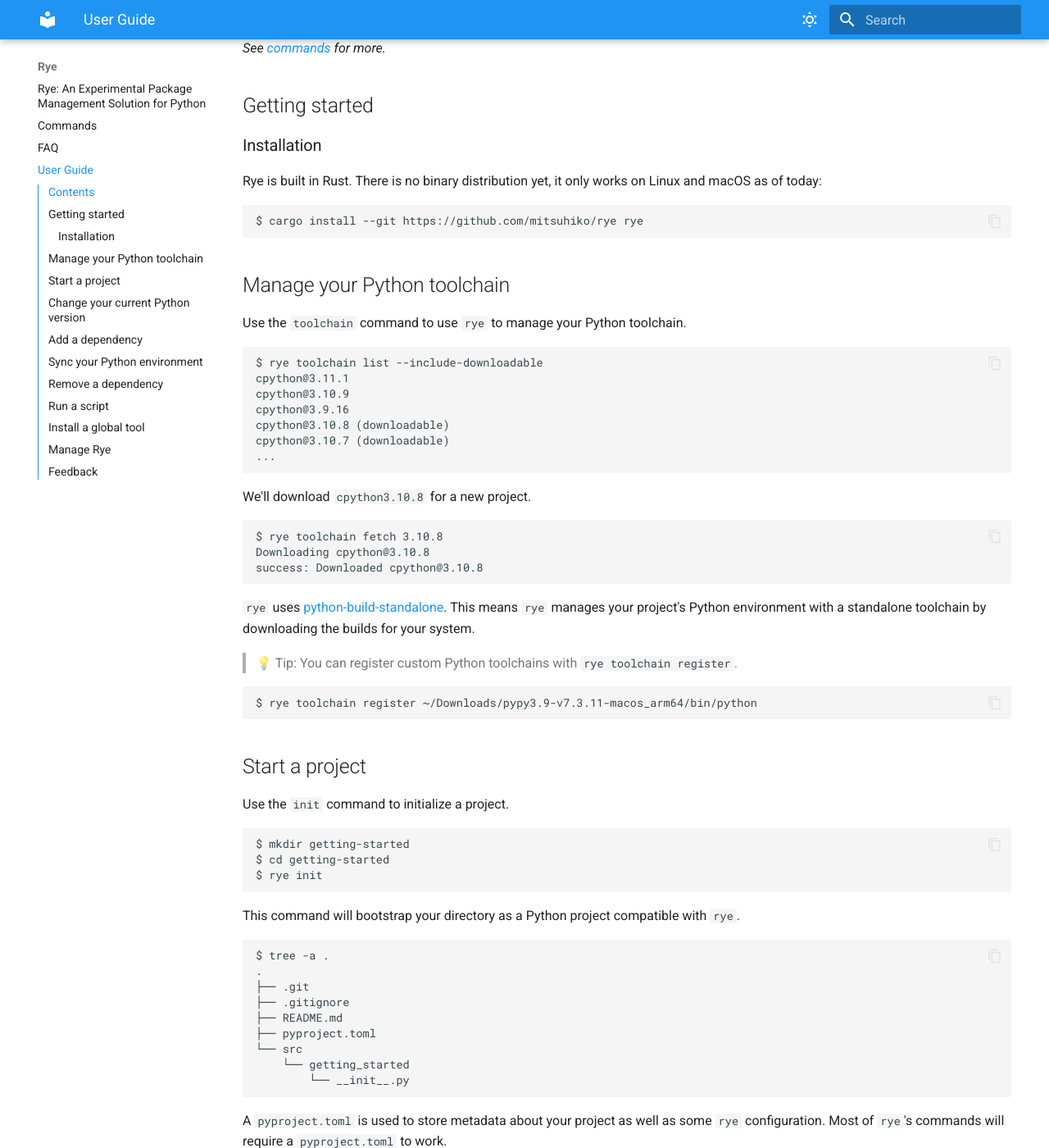
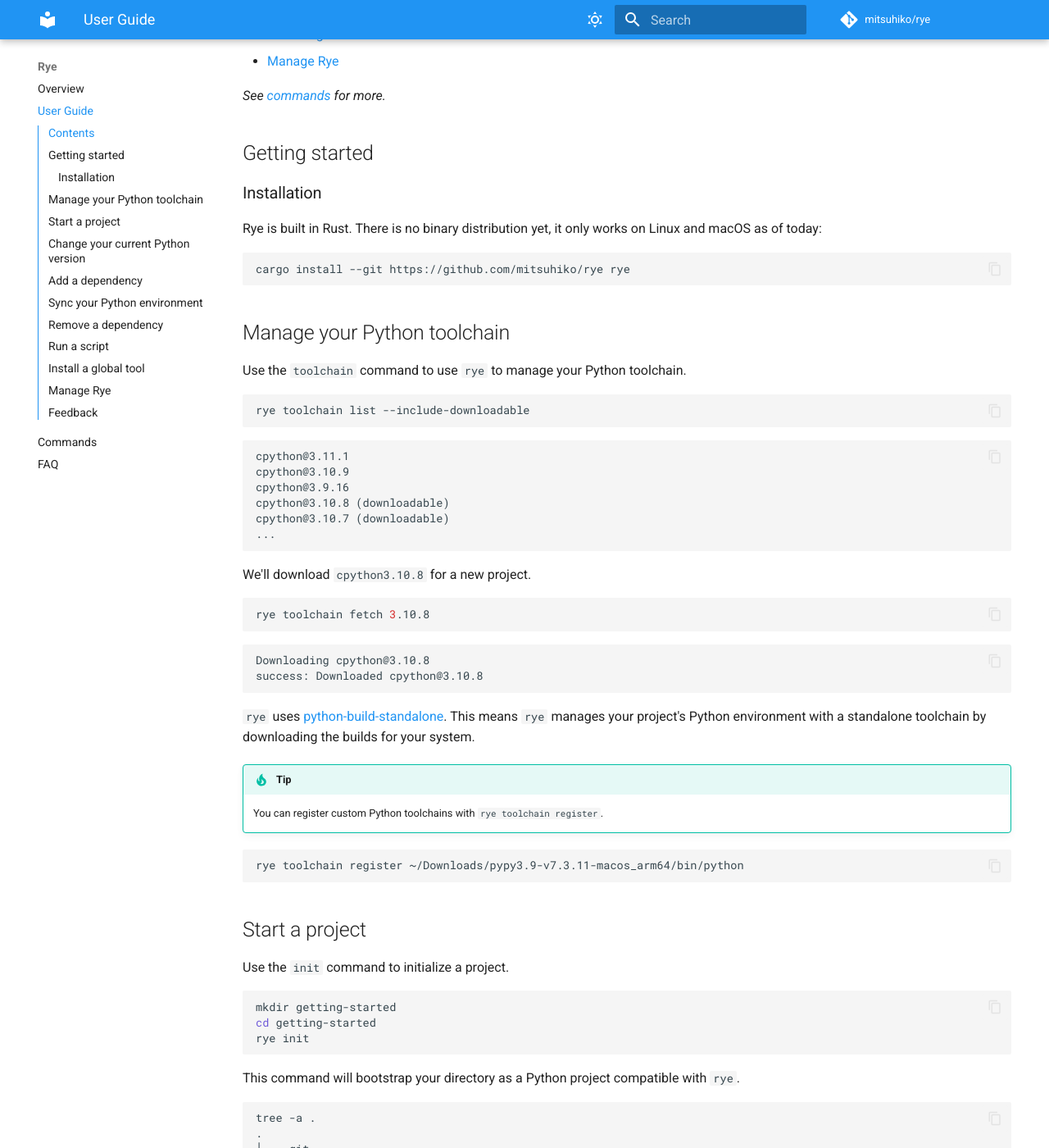
Before and after one commit to astral-sh/rye, an MkDocs documentation site: the page built from docs/guide.md, in a window 1280 px wide and 1400 px high, scrolled down 636 px. Shown: the whole window at 82% size. Built offline with MkDocs 1.6.1 and Material for MkDocs 9.7.7, drawn with Linux system fonts in a browser that asks for light colours; comment, search, counter and statistics services are not loaded; some of the changed text lies outside the part shown.

````diff
--- a/docs/guide.md
+++ b/docs/guide.md
@@ -1,6 +1,7 @@
 # User Guide
 
-> ⚠️ Note: `rye` is in an experimental state.
+!!! note
+    `rye` is in an experimental state.
 
 ## Contents
 
@@ -26,7 +27,7 @@ You can find a demo of `rye` [here](https://youtu.be/CyI8TBuKPF0).
 Rye is built in Rust. There is no binary distribution yet, it only works on Linux and macOS as of today:
 
 ```
-$ cargo install --git https://github.com/mitsuhiko/rye rye
+cargo install --git https://github.com/mitsuhiko/rye rye
 ```
 
 ## Manage your Python toolchain
@@ -34,7 +35,9 @@ $ cargo install --git https://github.com/mitsuhiko/rye rye
 Use the `toolchain` command to use `rye` to manage your Python toolchain.
 
 ```zsh
-$ rye toolchain list --include-downloadable
+rye toolchain list --include-downloadable
+```
+```
 cpython@3.11.1
 cpython@3.10.9
 cpython@3.9.16
@@ -46,17 +49,20 @@ cpython@3.10.7 (downloadable)
 We'll download `cpython3.10.8` for a new project.
 
 ```zsh
-$ rye toolchain fetch 3.10.8
+rye toolchain fetch 3.10.8
+```
+```
 Downloading cpython@3.10.8
 success: Downloaded cpython@3.10.8
 ```
 
 `rye` uses [python-build-standalone](https://github.com/indygreg/python-build-standalone). This means `rye` manages your project's Python environment with a standalone toolchain by downloading the builds for your system.
 
-> 💡 Tip: You can register custom Python toolchains with `rye toolchain register`.
+!!! tip
+    You can register custom Python toolchains with `rye toolchain register`.
 
 ```zsh
-$ rye toolchain register ~/Downloads/pypy3.9-v7.3.11-macos_arm64/bin/python
+rye toolchain register ~/Downloads/pypy3.9-v7.3.11-macos_arm64/bin/python
 ```
 
 ## Start a project
@@ -64,15 +70,15 @@ $ rye toolchain register ~/Downloads/pypy3.9-v7.3.11-macos_arm64/bin/python
 Use the `init` command to initialize a project.
 
 ```zsh
-$ mkdir getting-started
-$ cd getting-started
-$ rye init
+mkdir getting-started
+cd getting-started
+rye init
 ```
 
 This command will bootstrap your directory as a Python project compatible with `rye`.
 
 ```zsh
-$ tree -a .
+tree -a .
 .
 ├── .git
 ├── .gitignore
@@ -91,13 +97,13 @@ A `pyproject.toml` is used to store metadata about your project as well as some
 The `pin` command is used to pin the current version of Python `rye` uses for the workspace. Use it to pin the newly downloaded `cpython@3.10.8` to the project.
 
 ```zsh
-$ rye pin 3.10.8
+rye pin 3.10.8
 ```
 
 `rye` can be used to manage your project, its `pyproject.toml`, and its environment.
 
 ```zsh
-$ tree -a .
+tree -a .
 .
 ├── .git
 ├── .gitignore
@@ -114,14 +120,15 @@ $ tree -a .
 Use the `add` command to add dependencies to your project.
 
 ```zsh
-$ rye add "flask>=2.0"
-$ rye add --dev black
+rye add "flask>=2.0"
+rye add --dev black
 ```
 
-> 💡 Tip: You can install dependencies from other sources as well.
+!!! tip
+    You can install dependencies from other sources as well.
 
 ```zsh
-$ rye add package-name --git=ssh://git@git.example.com/MyProject
+rye add package-name --git=ssh://git@git.example.com/MyProject
 ```
 
 ## Sync your Python environment
@@ -129,13 +136,13 @@ $ rye add package-name --git=ssh://git@git.example.com/MyProject
 `rye` will sync your environment with the `sync` command.
 
 ```zsh
-$ rye sync
+rye sync
 ```
 
 When `rye sync` is run in a workspace all packages are installed together. This also means that they can inter-depend as they will all be installed editable by default.
 
 ```zsh
-$ tree -a .
+tree -a .
 .
 ├── .git
 ├── .gitignore
@@ -155,8 +162,8 @@ $ tree -a .
 Use the `remove` command to remove a dependency from the project.
 
 ```zsh
-$ rye remove flask
-$ rye sync
+rye remove flask
+rye sync
 ```
 
 ## Run a script
@@ -173,9 +180,10 @@ serve = "python -m http.server 8000"
 If you want tools to be installed into isolated virtualenvs (like `pipsi` and `pipx`), you can use `rye` (requires `~/.rye/shims` to be on the path):
 
 ```zsh
-$ rye install pycowsay
-$ pycowsay Wow
-
+rye install pycowsay
+pycowsay Wow
+```
+```
   ---
 < Wow >
   ---
@@ -189,9 +197,9 @@ $ pycowsay Wow
 Alternatively, use `rye run <script>` to run a script (installed into `.venv/bin`) in the context of the virtual environment. This for instance can be used to run black:
 
 ```zsh
-$ rye add --dev black
-$ rye sync
-$ rye run black .
+rye add --dev black
+rye sync
+rye run black .
 ```
 
 To have multiple projects share the same virtualenv, it's possible to declare workspaces in the `pyproject.toml`:
@@ -206,7 +214,7 @@ members = ["foo-*"]
 Update `rye` using the `self` command.
 
 ```zsh
-$ rye self update
+rye self update
 ```
 
 ## Feedback
--- a/mkdocs.yml
+++ b/mkdocs.yml
@@ -1,4 +1,14 @@
 site_name: Rye
+site_description: An Experimental Package Management Solution for Python
+repo_name: mitsuhiko/rye
+repo_url: https://github.com/mitsuhiko/rye
+
+nav:
+  - Overview: index.md
+  - User Guide: guide.md
+  - Commands: commands.md
+  - FAQ: faq.md
+
 theme:
   name: material
   features:
@@ -23,3 +33,8 @@ theme:
       toggle:
         icon: material/weather-night
         name: Switch to light mode
+
+markdown_extensions:
+  - admonition
+  - pymdownx.details
+  - pymdownx.superfences
````
Also changed, not shown: docs/faq.md (+2 -1 lines), docs/index.md (+2 -1 lines).
